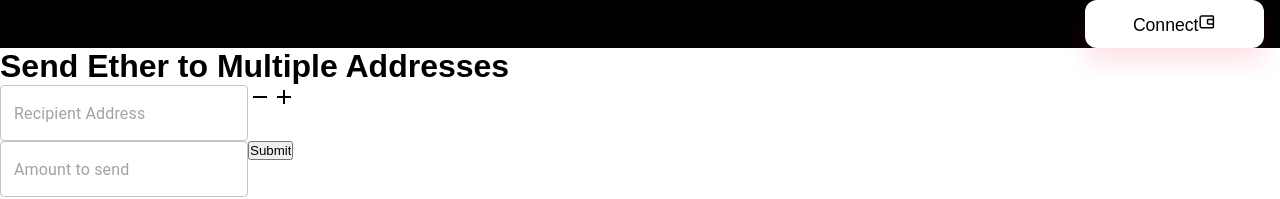
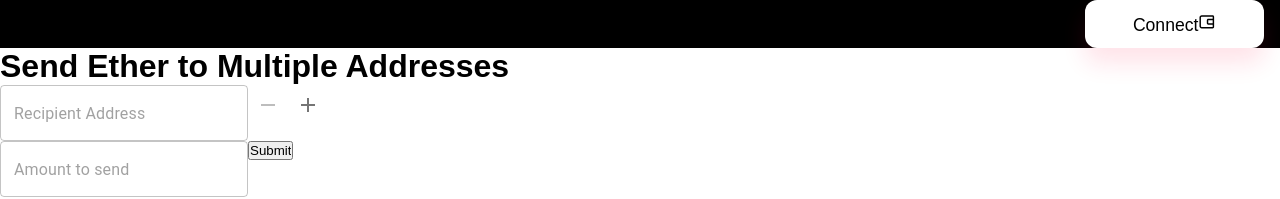
Before and after one commit to shanedunne/one-transaction, a React (Create React App) app in the folder frontend/: page / in a window 1280 px wide. Shown: the top 199 px of the page. Built offline with nearby package versions, Linux system fonts and the light colour scheme.

Commit message:
fix ability to be able to delete an address field when there is only one

```diff
--- a/frontend/src/assets/components/forms/EtherForm.js
+++ b/frontend/src/assets/components/forms/EtherForm.js
@@ -5,6 +5,7 @@ import { instance } from "../../../utils/axiosConfig";
 import style from "./Form.module.css";
 import TextField from "@mui/material/TextField";
 import Button from "@mui/material/Button";
+import IconButton from "@mui/material/IconButton";
 import RemoveIcon from "@mui/icons-material/Remove";
 import AddIcon from "@mui/icons-material/Add";
 import { v4 as uuidv4 } from "uuid";
@@ -63,11 +64,15 @@ export default function EtherForm() {
             name="owner"
             value={recipient.address}
           />
-          <RemoveIcon
+          <IconButton
             disabled={recipients.length === 1}
             onClick={() => handleRemoveRecipients(recipient.id)}
-          />
-          <AddIcon onClick={handleAddRecipients} />
+          >
+            <RemoveIcon />
+          </IconButton>
+          <IconButton onClick={handleAddRecipients}>
+            <AddIcon />
+          </IconButton>
         </div>
       ))}
       <TextField
```
